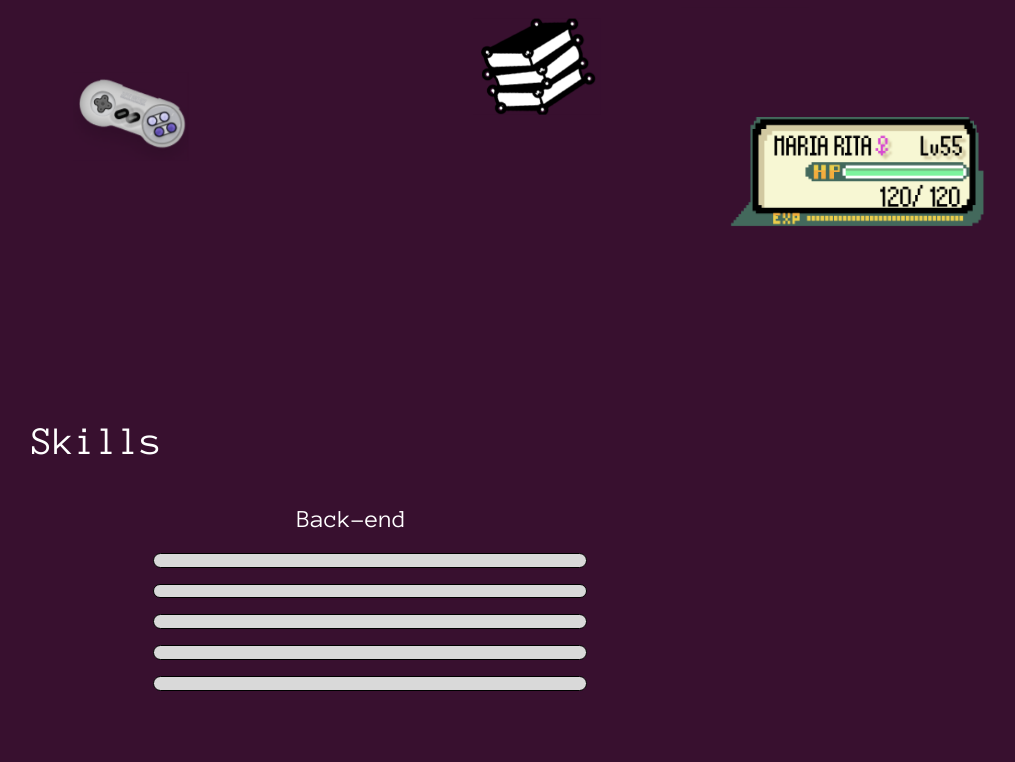
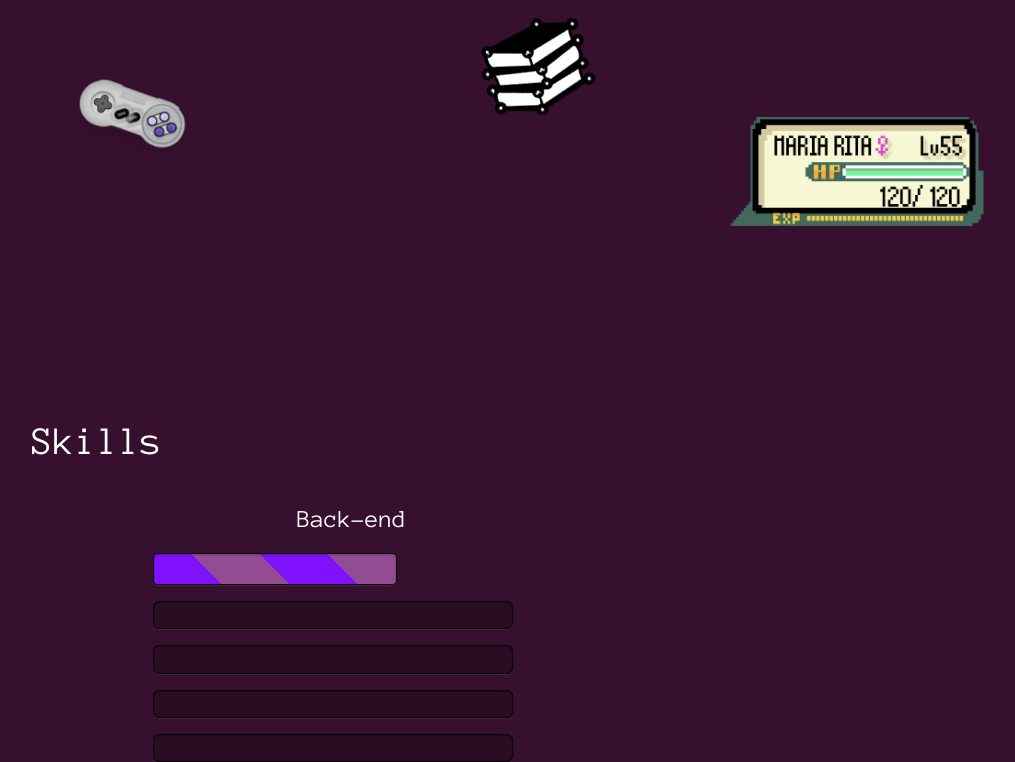
Before and after one commit to atir75/Portfolio-React, a React (Vite) app: page / in a window 1280 px wide. Shown: the part 1378-2140 px from the top of the page, without its empty margins (87-1102 px from the left). Before the commit the page ends 2069 px from the top, so only its background shows below. Built offline with nearby package versions, Linux system fonts and the light colour scheme.

Commit message:
fix(Skills): bars animation

```diff
--- a/src/components/Skilss/index.tsx
+++ b/src/components/Skilss/index.tsx
@@ -8,7 +8,7 @@ export function Skills() {
             <h1 className="TextSkills">Skills</h1>
             <h2 className="Backend">Back-end</h2>
             <div className="ProgressBars">
-                <div className="progress-bar"></div>
+                <div className="progress-bar progressAnimationStrike um" ></div>
                 <div className="progress-bar"></div>
                 <div className="progress-bar"></div>
                 <div className="progress-bar"></div>
--- a/src/components/Skilss/styles.css
+++ b/src/components/Skilss/styles.css
@@ -25,20 +25,41 @@
 }
 
 .progress-bar{
-    height: 0.8rem;
-    display: flex;
-    flex-direction: column;
-    justify-content: center;
-    width: 27rem;
+    height: 0.9rem;
+    width: 27%;
     background-color: #D9D9D9;
     border: 1px solid;
     border-radius: 25px;
     margin-top: 1rem;
     margin-left: 15rem;
     line-height: 1.6;
+    padding: 6px;
+  background: rgba(0, 0, 0, 0.25);
+  border-radius: 6px;
+  box-shadow: inset 0 1px 2px rgba(0, 0, 0, 0.25), 0 1px rgba(255, 255, 255, 0.08);
 
 }
 
+.um{
+    height: 18px;
+    border-radius: 4px;
+    transition: 0.4s linear;
+    transition-property: width, background-color;
+    background-color: #934c94;
+    width: 18%;
+    background-image: linear-gradient(
+        45deg, rgb(127, 17, 252) 25%,
+        transparent 25%, transparent 50%,
+        rgb(127, 17, 252) 50%, rgb(127, 17, 252) 75%,
+        transparent 75%, transparent);
+  animation: progressAnimationStrike 6s;
+}
+
+
+@keyframes progressAnimationStrike {
+    from { width: 0 }
+    to   { width: 18% }
+}
 /*
 .progress-barNJS{
     height: 0.8rem;
```
